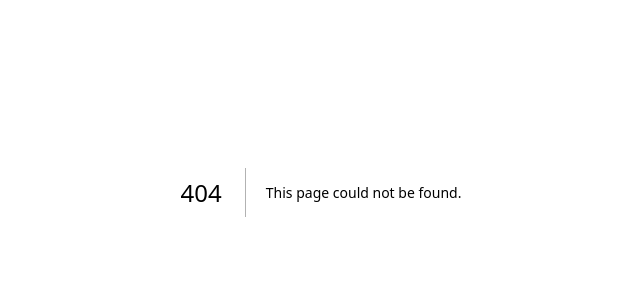
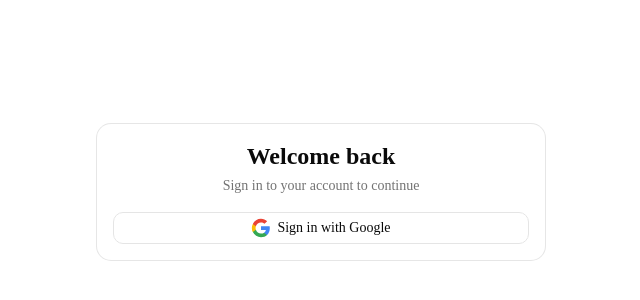
Before and after one commit to yhavryliuk/ai-content-generator, a Next.js app: page /login in a window 1280 px wide. Before the commit this address had no page. Shown: the part 208-508 px from the top of the page, without its empty margins (319-959 px from the left). Built offline with nearby package versions, Linux system fonts and the light colour scheme.

Commit message:
feat: Supabase auth — server/client/proxy clients, OAuth callback with Prisma upsert, login page

```diff
--- /dev/null
+++ b/app/auth/callback/route.ts
@@ -0,0 +1,29 @@
+import { NextResponse } from "next/server";
+import { createClient } from "@/lib/supabase/server";
+import { prisma } from "@/lib/prisma";
+
+export async function GET(request: Request) {
+  const { searchParams, origin } = new URL(request.url);
+  const code = searchParams.get("code");
+  const next = searchParams.get("next") ?? "/dashboard";
+
+  if (code) {
+    const supabase = await createClient();
+    const { data, error } = await supabase.auth.exchangeCodeForSession(code);
+
+    if (!error && data.user) {
+      await prisma.user.upsert({
+        where: { id: data.user.id },
+        update: { email: data.user.email! },
+        create: {
+          id: data.user.id,
+          email: data.user.email!,
+        },
+      });
+
+      return NextResponse.redirect(`${origin}${next}`);
+    }
+  }
+
+  return NextResponse.redirect(`${origin}/login?error=auth`);
+}
--- /dev/null
+++ b/app/login/page.tsx
@@ -0,0 +1,63 @@
+"use client";
+
+import { createClient } from "@/lib/supabase/client";
+import { Button } from "@/components/ui/button";
+import { Card, CardContent, CardDescription, CardHeader, CardTitle } from "@/components/ui/card";
+
+function GoogleIcon() {
+  return (
+    <svg viewBox="0 0 24 24" className="size-5" aria-hidden="true">
+      <path
+        d="M22.56 12.25c0-.78-.07-1.53-.2-2.25H12v4.26h5.92a5.06 5.06 0 0 1-2.2 3.32v2.77h3.57c2.08-1.92 3.28-4.74 3.28-8.1z"
+        fill="#4285F4"
+      />
+      <path
+        d="M12 23c2.97 0 5.46-.98 7.28-2.66l-3.57-2.77c-.98.66-2.23 1.06-3.71 1.06-2.86 0-5.29-1.93-6.16-4.53H2.18v2.84C3.99 20.53 7.7 23 12 23z"
+        fill="#34A853"
+      />
+      <path
+        d="M5.84 14.09c-.22-.66-.35-1.36-.35-2.09s.13-1.43.35-2.09V7.07H2.18C1.43 8.55 1 10.22 1 12s.43 3.45 1.18 4.93l2.85-2.22.81-.62z"
+        fill="#FBBC05"
+      />
+      <path
+        d="M12 5.38c1.62 0 3.06.56 4.21 1.64l3.15-3.15C17.45 2.09 14.97 1 12 1 7.7 1 3.99 3.47 2.18 7.07l3.66 2.84c.87-2.6 3.3-4.53 6.16-4.53z"
+        fill="#EA4335"
+      />
+    </svg>
+  );
+}
+
+export default function LoginPage() {
+  const handleLogin = async () => {
+    const supabase = createClient();
+    await supabase.auth.signInWithOAuth({
+      provider: "google",
+      options: {
+        redirectTo: `${window.location.origin}/auth/callback`,
+      },
+    });
+  };
+
+  return (
+    <div className="flex min-h-screen items-center justify-center bg-background">
+      <Card className="w-full max-w-md">
+        <CardHeader className="text-center">
+          <CardTitle className="text-2xl font-bold">Welcome back</CardTitle>
+          <CardDescription>
+            Sign in to your account to continue
+          </CardDescription>
+        </CardHeader>
+        <CardContent>
+          <Button
+            variant="outline"
+            className="w-full"
+            onClick={handleLogin}
+          >
+            <GoogleIcon />
+            Sign in with Google
+          </Button>
+        </CardContent>
+      </Card>
+    </div>
+  );
+}
--- /dev/null
+++ b/lib/supabase/client.ts
@@ -0,0 +1,10 @@
+"use client";
+
+import { createBrowserClient } from "@supabase/ssr";
+
+export function createClient() {
+  return createBrowserClient(
+    process.env.NEXT_PUBLIC_SUPABASE_URL!,
+    process.env.NEXT_PUBLIC_SUPABASE_PUBLISHABLE_KEY!
+  );
+}
--- /dev/null
+++ b/lib/supabase/proxy.ts
@@ -0,0 +1,44 @@
+import { type NextRequest, NextResponse } from "next/server";
+import { createServerClient } from "@supabase/ssr";
+
+export async function updateSession(request: NextRequest) {
+  let supabaseResponse = NextResponse.next({ request });
+
+  const supabase = createServerClient(
+    process.env.NEXT_PUBLIC_SUPABASE_URL!,
+    process.env.NEXT_PUBLIC_SUPABASE_PUBLISHABLE_KEY!,
+    {
+      cookies: {
+        getAll() {
+          return request.cookies.getAll();
+        },
+        setAll(cookiesToSet) {
+          cookiesToSet.forEach(({ name, value }) =>
+            request.cookies.set(name, value)
+          );
+
+          supabaseResponse = NextResponse.next({ request });
+
+          cookiesToSet.forEach(({ name, value, options }) =>
+            supabaseResponse.cookies.set(name, value, options)
+          );
+        },
+      },
+    }
+  );
+
+  const {
+    data: { user },
+  } = await supabase.auth.getUser();
+
+  if (
+    !user &&
+    request.nextUrl.pathname.startsWith("/dashboard")
+  ) {
+    const url = request.nextUrl.clone();
+    url.pathname = "/login";
+    return NextResponse.redirect(url);
+  }
+
+  return supabaseResponse;
+}
--- /dev/null
+++ b/lib/supabase/server.ts
@@ -0,0 +1,27 @@
+import { createServerClient } from "@supabase/ssr";
+import { cookies } from "next/headers";
+
+export async function createClient() {
+  const cookieStore = await cookies();
+
+  return createServerClient(
+    process.env.NEXT_PUBLIC_SUPABASE_URL!,
+    process.env.NEXT_PUBLIC_SUPABASE_PUBLISHABLE_KEY!,
+    {
+      cookies: {
+        getAll() {
+          return cookieStore.getAll();
+        },
+        setAll(cookiesToSet) {
+          try {
+            cookiesToSet.forEach(({ name, value, options }) =>
+              cookieStore.set(name, value, options)
+            );
+          } catch {
+            // Can be ignored when called from a Server Component
+          }
+        },
+      },
+    }
+  );
+}
--- /dev/null
+++ b/proxy.ts
@@ -0,0 +1,12 @@
+import { type NextRequest } from "next/server";
+import { updateSession } from "@/lib/supabase/proxy";
+
+export async function proxy(request: NextRequest) {
+  return await updateSession(request);
+}
+
+export const proxyConfig = {
+  matcher: [
+    "/((?!_next/static|_next/image|favicon.ico|.*\\.(?:svg|png|jpg|jpeg|gif|webp)$).*)",
+  ],
+};
```
